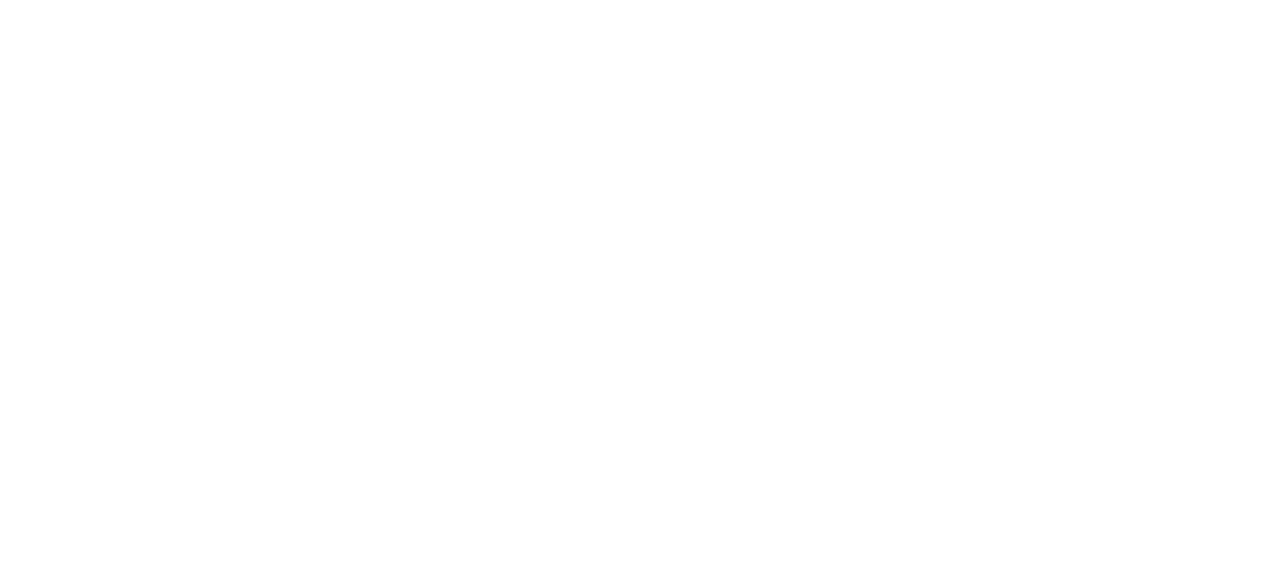
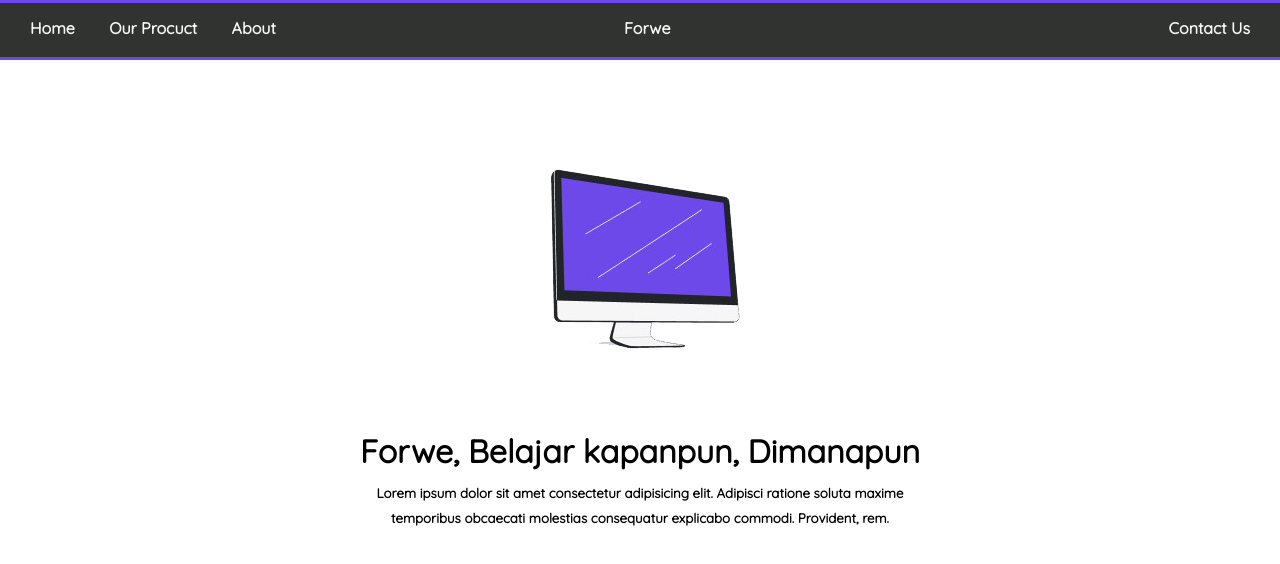
Before and after one commit to NaovalFadilah/Tugas7, a plain HTML site: page index.html in a window 1280 px wide. Drawn offline with Linux system fonts and the light colour scheme.

Commit message:
tugasweb7

```diff
--- a/index.html
+++ b/index.html
@@ -5,8 +5,30 @@
     <meta http-equiv="X-UA-Compatible" content="IE=edge">
     <meta name="viewport" content="width=device-width, initial-scale=1.0">
     <title>Document</title>
+    <link rel="stylesheet" href="style.css">
 </head>
 <body>
-
+    <nav>
+    <!-- navbar -->
+        <div class="left bar">
+            <a href="#">Home</a>
+            <a href="#">Our Procuct</a>
+            <a href="#">About</a>
+        </div>
+    <div class="center bar">
+        <a href="#">Forwe</a>
+    </div>
+    <div class="right bar">
+        <a href="#">Contact Us</a>
+    </div>
+</nav>
+    <!-- hero -->
+<header>
+    <div class="hero">
+        <img src="assets/IMG/monitor1.jpg" alt="">
+        <h1>Forwe, Belajar kapanpun, Dimanapun</h1>
+        <h5>Lorem ipsum dolor sit amet consectetur adipisicing elit. Adipisci ratione soluta maxime temporibus obcaecati molestias consequatur explicabo commodi. Provident, rem.</h5>
+    </div>
+</header>
 </body>
 </html>
--- a/style.css
+++ b/style.css
@@ -0,0 +1,55 @@
+@font-face {
+    font-family: quicksand;
+    src: url(assets/quicksand-v30-latin-regular.woff);
+}
+*{
+    margin:0;
+    padding: 0;
+    box-sizing: border-box;
+    transition: 0.5s;
+    font-family: quicksand, sans-serif;
+}
+nav{
+    border: 3px solid #6E49EA;
+    border-left: 0px;
+    border-right: 0px;
+    height: 60px;
+    background-color: #303330;
+    position: sticky;
+    top: 0;
+    text-align: center;
+}
+.bar{
+    display: inline-block;
+    padding: 15px;
+    font-weight: bold;
+}
+.left{
+    float: left;
+}
+.right{
+    float: right;
+}
+.center{
+    margin-left: -150px;
+}
+a{
+    color: #f6f6f6;
+    text-decoration: none;
+    padding: 15px;
+}
+a:hover{
+    background-color: #6E49EA;
+}
+.hero{
+    text-align: center;
+    /* background-color: aqua; */
+    width: 45%;
+    margin: 30px auto;
+}
+h1{
+    margin-bottom: 10px;
+}
+h5{
+    line-height: 25px;
+}
```
Also changed, not shown: assets/IMG/big.jpg (added), assets/IMG/bigOne.jpg (added), assets/IMG/cssLogo.jpg (added), assets/IMG/hp.jpg (added), assets/IMG/htmlLogo.jpg (added), assets/IMG/jslogo.jpg (added), assets/IMG/monitor1.jpg (added), assets/IMG/monitor2.jpg (added), assets/IMG/monitor3.jpg (added), assets/IMG/onlinepay.jpg (added), assets/IMG/phpLogo.jpg (added), assets/quicksand-v30-latin-regular.woff (added).
